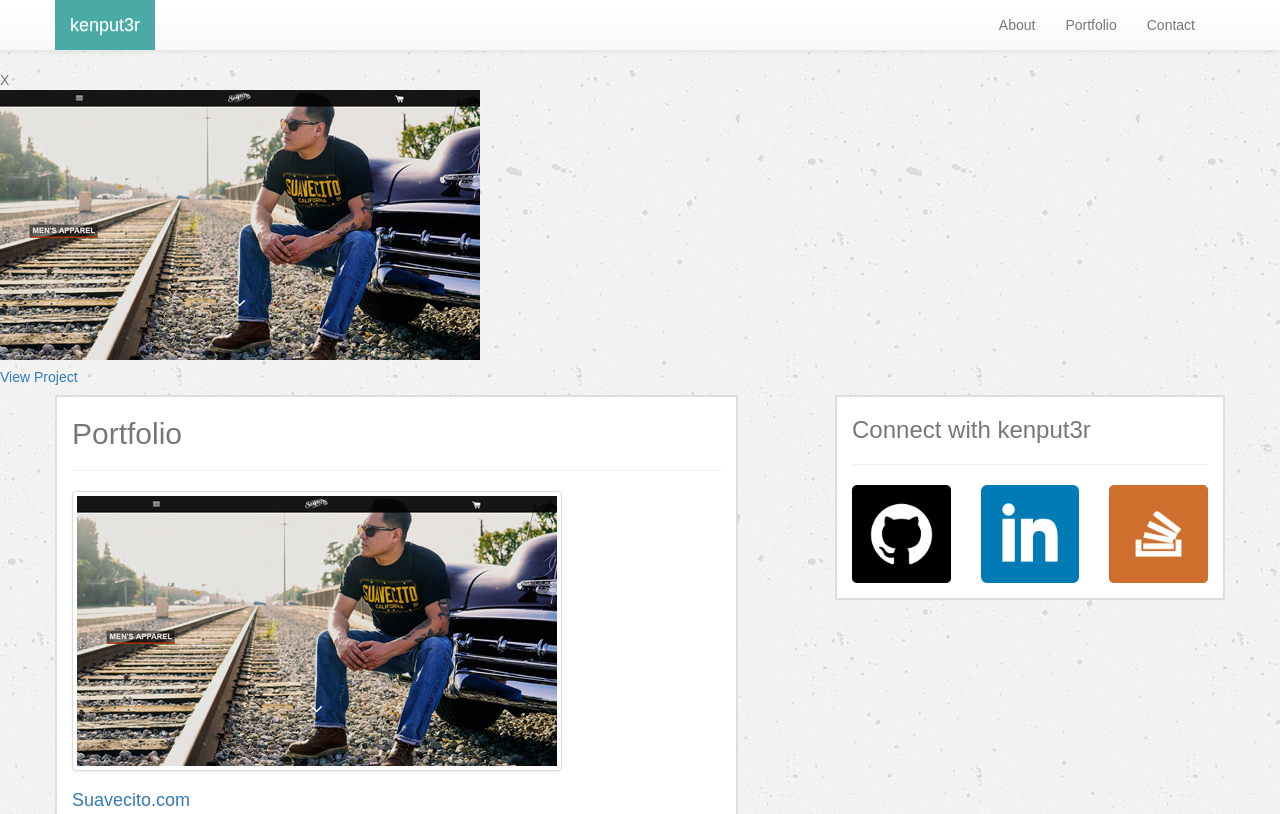
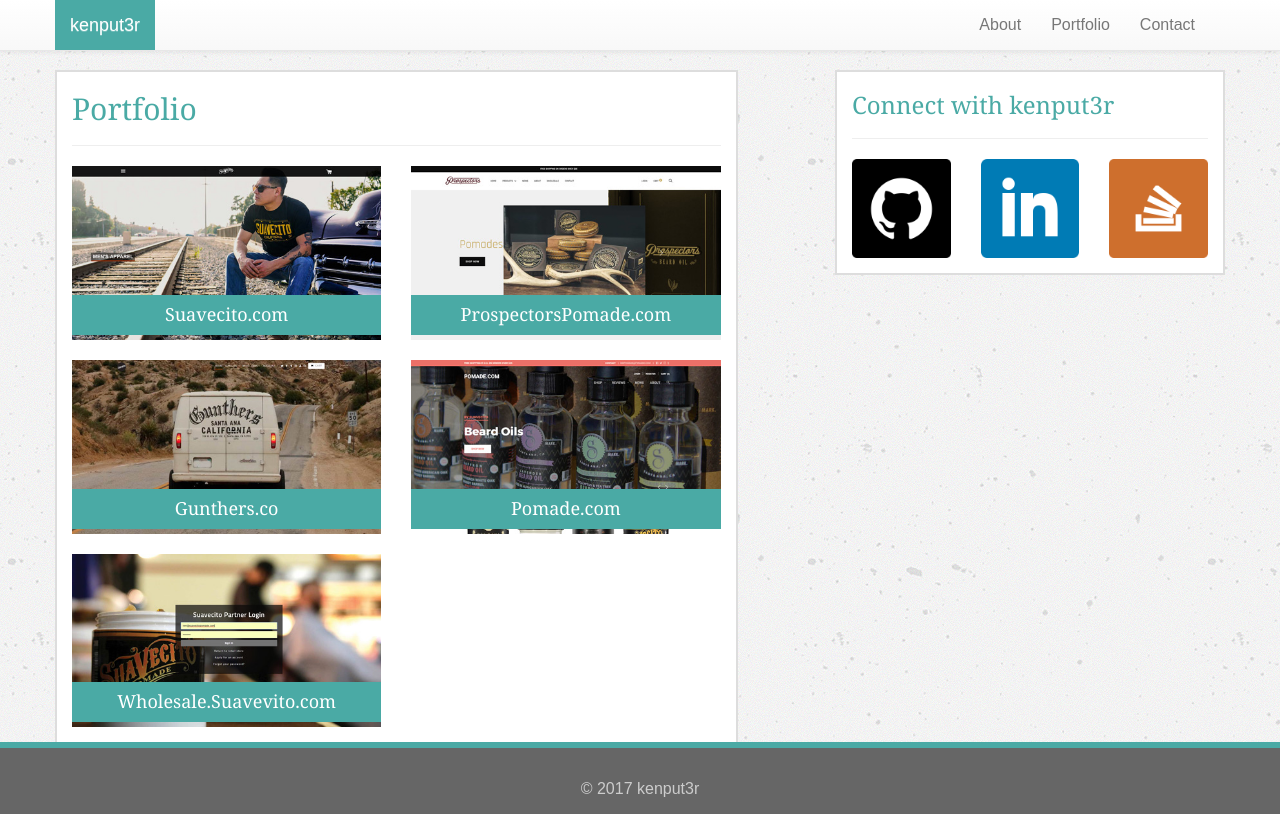
Before and after one commit to devolve-wtf/Bootstrap-Portfolio, a plain HTML site: page portfolio.html in a window 1280 px wide. Shown: the top 814 px of the page. Drawn offline with nearby package versions, Linux system fonts and the light colour scheme.

Commit message:
Added Bootstrap grid system to contact.html and portfolio.html

```diff
--- a/assets/css/main.css
+++ b/assets/css/main.css
@@ -9,6 +9,7 @@
 	background-attachment: fixed;
 	color: #777777;
 	font-family: 'Arial', 'Helvetica Neue', Helvetica, sans-serif;
+	font-size: 1.6rem;
 	margin: 0;
 	min-height: 100%;
 	padding-bottom: 82px;
@@ -27,6 +28,12 @@
 	padding-bottom: 15px;
 }
 
+.display-none {
+	height: 0;
+	opacity: 0;
+	visibility: hidden;
+}
+
 footer {
 	background-color: #666666;
 	border-top: 6px solid #4aaaa5;
@@ -36,6 +43,35 @@
 	right: 0;
 	bottom: 0;
 	left: 0;
+}
+
+form {
+	padding-bottom: 15px;
+}
+
+h1, h2, h3, h4, h5, h6 {
+	color: #4aaaa5;
+	font-family: 'Georgia', Times, Times New Roman, serif;
+}
+
+h4 {
+	background-color: #4aaaa5;
+	color: #fff;
+	margin-top: -45px;
+	padding: 10px;
+	position: relative;
+}
+
+h4 a {
+	color: #fff;
+}
+
+.modal-thumbnail {
+	cursor: pointer;
+}
+
+#PortfolioThumbnails div {
+	margin-bottom: 15px;
 }
 
 #ProfilePic {
@@ -68,10 +104,36 @@
 }
 
 @media screen and (max-width: 640px) {
+
+	aside {
+		margin-bottom: 15px;
+	}
+
+	body {
+		padding-top: 0;
+	}
+
+	.navbar-fixed-top {
+		position: relative;
+	}
+
+	#Page {
+		padding-left: 15px;
+		padding-right: 15px;
+	}
+
+	#PortfolioThumbnails div {
+		margin-bottom: 30px;
+	}
+
 	#ProfilePic {
 		float: none !important;
 		width: 100%;
 		max-width: 100%;
 	}
 
+	section {
+		margin-bottom: 15px;
+	}
+
 }
--- a/assets/js/functions.js
+++ b/assets/js/functions.js
@@ -36,7 +36,7 @@
 var modal = document.getElementById('Modal');
 var closeButton = document.getElementById('CloseModal');
 var modalImage = document.getElementById('ModalImage');
-var thumbnails = document.getElementsByClassName('thumbnail');
+var thumbnails = document.getElementsByClassName('modal-thumbnail');
 var projectLink = document.getElementById('ProjectLink');
 var main = document.getElementById('Main');
 
--- a/contact.html
+++ b/contact.html
@@ -13,6 +13,9 @@
 
 	<!-- Optional theme -->
 	<link rel="stylesheet" href="https://maxcdn.bootstrapcdn.com/bootstrap/3.3.7/css/bootstrap-theme.min.css" integrity="sha384-rHyoN1iRsVXV4nD0JutlnGaslCJuC7uwjduW9SVrLvRYooPp2bWYgmgJQIXwl/Sp" crossorigin="anonymous">
+
+	<!-- jQuery -->
+	<script src="https://ajax.googleapis.com/ajax/libs/jquery/3.2.1/jquery.min.js"></script>
 
 	<!-- Latest compiled and minified JavaScript -->
 	<script src="https://maxcdn.bootstrapcdn.com/bootstrap/3.3.7/js/bootstrap.min.js" integrity="sha384-Tc5IQib027qvyjSMfHjOMaLkfuWVxZxUPnCJA7l2mCWNIpG9mGCD8wGNIcPD7Txa" crossorigin="anonymous"></script>
@@ -47,7 +50,7 @@
 	</header>
 
 	<main class="container">
-		<div class="row">
+		<div id="Page" class="row">
 			<section id="PageContent" class="col-sm-7">
 				<div class="box">
 					<h2>Contact</h2>
@@ -55,17 +58,22 @@
 					<hr>
 
 					<form id="ContactForm" onsubmit="notifyContact()">
-						<label>Name</label>
-						<input id="ContactName" type="text" placeholder="John Smith">
+						<div class="form-group">
+							<label>Name</label>
+							<input id="ContactName" class="form-control" type="text" placeholder="John Smith">
+						</div>
 
-						<label>Email</label>
-						<input id="ContactEmail" type="email" placeholder="example@gmail.com">
+						<div class="form-group">
+							<label>Email</label>
+							<input id="ContactEmail" class="form-control" type="email" placeholder="example@gmail.com">
+						</div>
 
-						<label>Message</label>
+						<div class="form-group">
+							<label>Message</label>
+							<textarea id="ContactMessage" class="form-control" name="message" rows="10" form="ContactForm"></textarea>
+						</div>
 
-						<textarea id="ContactMessage" name="message" rows="10" form="ContactForm"></textarea>
-
-						<input class="button" type="submit" value="Submit" >
+						<input class="btn btn-default" type="submit" value="Submit" >
 					</form>
 
 				</div>
--- a/portfolio.html
+++ b/portfolio.html
@@ -13,6 +13,9 @@
 
 	<!-- Optional theme -->
 	<link rel="stylesheet" href="https://maxcdn.bootstrapcdn.com/bootstrap/3.3.7/css/bootstrap-theme.min.css" integrity="sha384-rHyoN1iRsVXV4nD0JutlnGaslCJuC7uwjduW9SVrLvRYooPp2bWYgmgJQIXwl/Sp" crossorigin="anonymous">
+
+	<!-- jQuery -->
+	<script src="https://ajax.googleapis.com/ajax/libs/jquery/3.2.1/jquery.min.js"></script>
 
 	<!-- Latest compiled and minified JavaScript -->
 	<script src="https://maxcdn.bootstrapcdn.com/bootstrap/3.3.7/js/bootstrap.min.js" integrity="sha384-Tc5IQib027qvyjSMfHjOMaLkfuWVxZxUPnCJA7l2mCWNIpG9mGCD8wGNIcPD7Txa" crossorigin="anonymous"></script>
@@ -52,46 +55,43 @@
 		<img id="ModalImage" src="assets/images/site-1.jpg" alt="Suavecito's Website">
 
 		<h5><a id="ProjectLink" href="#" target="_blank">View Project</a></h5>
-
 	</div>
 
 	<main id="Main" class="container">
-		<div class="row">
+		<div id="Page" class="row">
 			<section id="PageContent" class="col-sm-7">
 				<div class="box">
 					<h2>Portfolio</h2>
 
 					<hr>
 
-					<div class="grid">
-						<div class="grid__item">
-							<img class="thumbnail" src="assets/images/site-1.jpg" alt="Suavecito's Website" data="https://www.suavecito.com">
-							<h4><a href="https://www.suavecito.com" target="_blank">Suavecito.com</a></h4>
+					<div id="PortfolioThumbnails" class="row">
+						<div class="col-sm-6">
+							<img class="img-responsive modal-thumbnail" src="assets/images/site-1.jpg" alt="Suavecito's Website" data="https://www.suavecito.com">
+							<h4 class="text-center"><a href="https://www.suavecito.com" target="_blank">Suavecito.com</a></h4>
 						</div>
 
-						<div class="grid__item">
-							<img class="thumbnail" src="assets/images/site-2.jpg" alt="Prospectors' Website" data="https://prospectorspomade.com">
-							<h4><a href="https://prospectorspomade.com" target="_blank">ProspectorsPomade.com</a></h4>
+						<div class="col-sm-6">
+							<img class="img-responsive modal-thumbnail" src="assets/images/site-2.jpg" alt="Prospectors' Website" data="https://prospectorspomade.com">
+							<h4 class="text-center"><a href="https://prospectorspomade.com" target="_blank">ProspectorsPomade.com</a></h4>
 						</div>
 
-						<div class="grid__item">
-							<img class="thumbnail" src="assets/images/site-3.jpg" alt="Gunthers' Website" data="https://gunthers.co">
-							<h4><a href="https://gunthers.co" target="_blank">Gunthers.co</a></h4>
+						<div class="col-sm-6">
+							<img class="img-responsive modal-thumbnail" src="assets/images/site-3.jpg" alt="Gunthers' Website" data="https://gunthers.co">
+							<h4 class="text-center"><a href="https://gunthers.co" target="_blank">Gunthers.co</a></h4>
 						</div>
 
-						<div class="grid__item">
-							<img class="thumbnail" src="assets/images/site-4.jpg" alt="Mr. Pomade's Website" data="https://www.pomade.com">
-							<h4><a href="https://www.pomade.com" target="_blank">Pomade.com</a></h4>
+						<div class="col-sm-6">
+							<img class="img-responsive modal-thumbnail" src="assets/images/site-4.jpg" alt="Mr. Pomade's Website" data="https://www.pomade.com">
+							<h4 class="text-center"><a href="https://www.pomade.com" target="_blank">Pomade.com</a></h4>
 						</div>
 
-						<div class="grid__item">
-							<img class="thumbnail" src="assets/images/site-5.jpg" alt="Suavecito Wholesale Site" data="https://wholesale.suavecitopomade.com">
-							<h4><a href="https://wholesale.suavecitopomade.com" target="_blank">Wholesale.Suavevito.com</a></h4>
+						<div class="col-sm-6">
+							<img class="img-responsive modal-thumbnail" src="assets/images/site-5.jpg" alt="Suavecito Wholesale Site" data="https://wholesale.suavecitopomade.com">
+							<h4 class="text-center"><a href="https://wholesale.suavecitopomade.com" target="_blank">Wholesale.Suavevito.com</a></h4>
 						</div>
-
 					</div>
 				</div>
-
 			</section>
 
 			<aside id="Sidebar" class="col-sm-4 col-sm-offset-1">
```
Also changed, not shown: index.html (+1 -1 lines).
